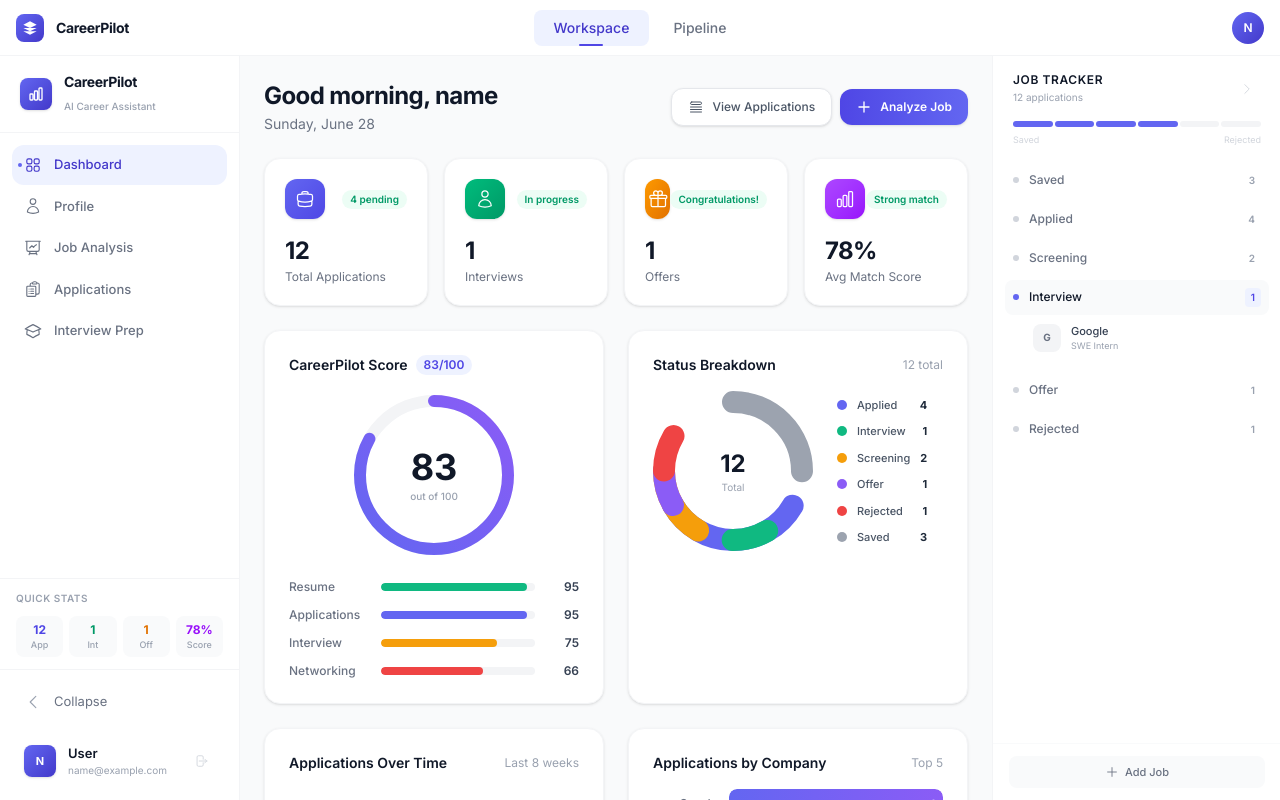
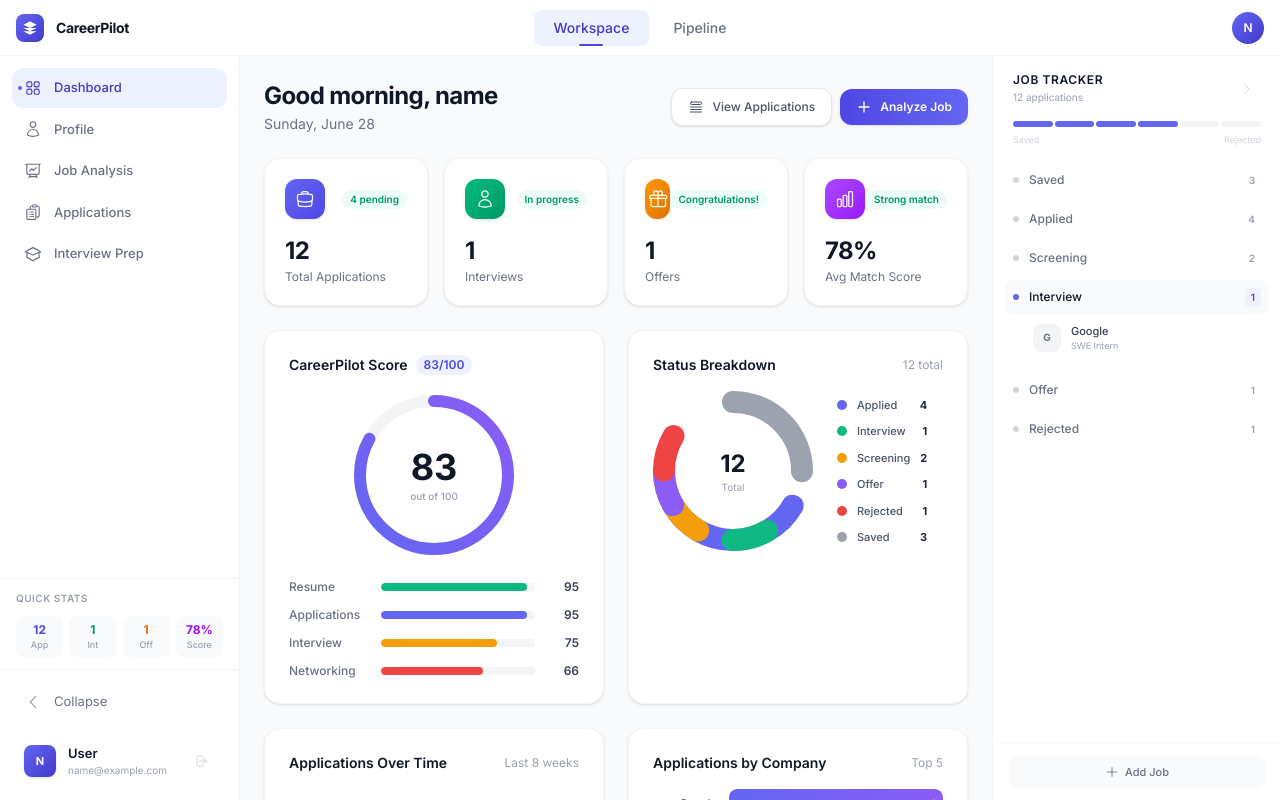
Before and after one commit to bhuwanb23/career_pilot, a React (Vite) app in the folder frontend/: page / in a window 1280 px wide. Built offline with nearby package versions, Linux system fonts and the light colour scheme; sample sign-in values are in the browser's storage.

Commit message:
fix: comment out brand header in Sidebar component

```diff
--- a/frontend/src/components/Sidebar.jsx
+++ b/frontend/src/components/Sidebar.jsx
@@ -36,7 +36,7 @@ export default function Sidebar({ isCollapsed, onToggleCollapse }) {
       }`}
     >
       {/* Brand Header */}
-      <div className={`flex items-center border-b border-gray-100 flex-shrink-0 ${isCollapsed ? "justify-center p-4" : "gap-3 px-5 py-4"}`}>
+      {/* <div className={`flex items-center border-b border-gray-100 flex-shrink-0 ${isCollapsed ? "justify-center p-4" : "gap-3 px-5 py-4"}`}>
         <div className="w-8 h-8 rounded-lg bg-gradient-to-br from-brand-500 to-brand-700 flex items-center justify-center flex-shrink-0 shadow-sm">
           <svg className="w-4 h-4 text-white" fill="none" viewBox="0 0 24 24" stroke="currentColor" strokeWidth={2}>
             <path strokeLinecap="round" strokeLinejoin="round" d="M3 13.125C3 12.504 3.504 12 4.125 12h2.25c.621 0 1.125.504 1.125 1.125v6.75C7.5 20.496 6.996 21 6.375 21h-2.25A1.125 1.125 0 0 1 3 19.875v-6.75ZM9.75 8.625c0-.621.504-1.125 1.125-1.125h2.25c.621 0 1.125.504 1.125 1.125v11.25c0 .621-.504 1.125-1.125 1.125h-2.25a1.125 1.125 0 0 1-1.125-1.125V8.625ZM16.5 4.125c0-.621.504-1.125 1.125-1.125h2.25C20.496 3 21 3.504 21 4.125v15.75c0 .621-.504 1.125-1.125 1.125h-2.25a1.125 1.125 0 0 1-1.125-1.125V4.125Z" />
@@ -48,7 +48,7 @@ export default function Sidebar({ isCollapsed, onToggleCollapse }) {
             <span className="text-[10px] text-gray-400 font-medium">AI Career Assistant</span>
           </div>
         )}
-      </div>
+      </div> */}
 
       {/* Navigation */}
       <nav className={`flex-1 py-3 space-y-0.5 ${isCollapsed ? "px-2" : "px-3"}`}>
```
